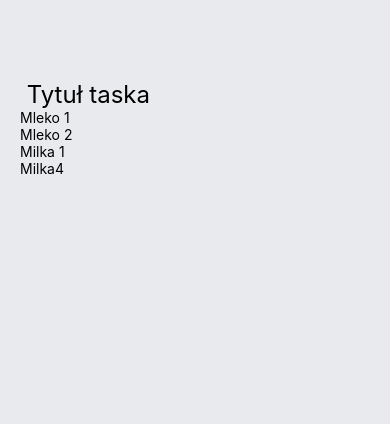
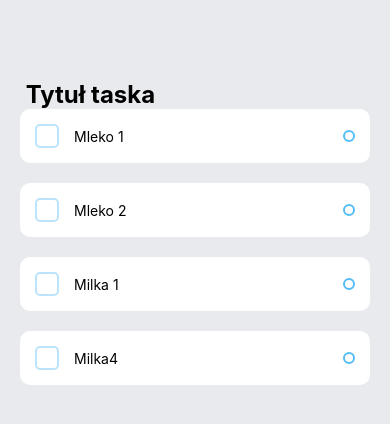
Before and after one commit to Legislys/React-native, a React Native app: screen / in a window 390 px wide. Shown: the top 424 px of the page. Built offline with nearby package versions, Linux system fonts and the light colour scheme.

Commit message:
Add styles to task component

```diff
--- a/App.js
+++ b/App.js
@@ -27,9 +27,9 @@
   },
   sectionTitle: {
     fontSize: 24,
-    flexWeight: 'boldd',
+    fontWeight: 'bold',
   },
   items: {
     marginTop: 30,
   },
-});
+})
--- a/components/Task.js
+++ b/components/Task.js
@@ -3,14 +3,47 @@
 
 const Task = (props) => {
     return (
-        <View>
-            <Text>{props.text}</Text>
+        <View style={styles.item}>
+            <View style={styles.itemLeft}>
+                <View style={styles.square}></View>
+                <Text style={styles.itemText}>{props.text}</Text>
+            </View>
+            <View style={styles.circular}></View>
         </View>
     )
 }
 
 const styles = StyleSheet.create({
-
+    item: {
+        backgroundColor: '#fff',
+        padding: 15,
+        borderRadius: 10,
+        flexDirection: 'row',
+        alignItems: 'center',
+        justifyContent: 'space-between',
+        marginBottom: 20,
+    },
+    itemLeft: {
+        flexDirection: 'row',
+        alignItems: 'center',
+        flexWrap: 'wrap',
+    },
+    square: {
+        width: 24,
+        height: 24,
+        borderColor: '#55BCF6',
+        opacity: 0.4,
+        borderRadius: 5,
+        borderWidth: 2,
+        marginRight: 15,
+    },
+    circular: {
+        width: 12,
+        height: 12,
+        borderColor: '#55BCF6',
+        borderWidth: 2,
+        borderRadius: 6
+    }
 })
 
 export default Task
```
